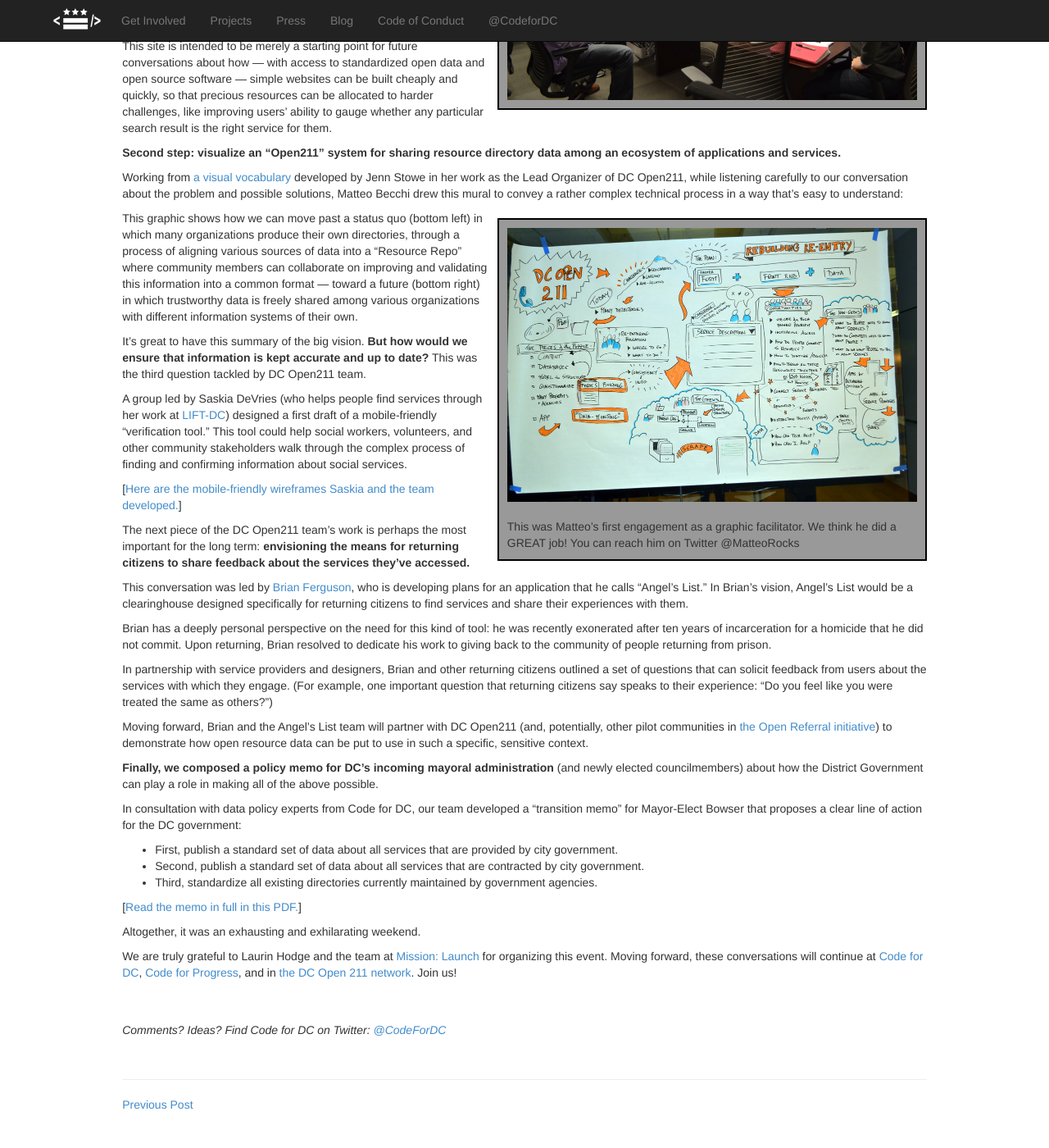
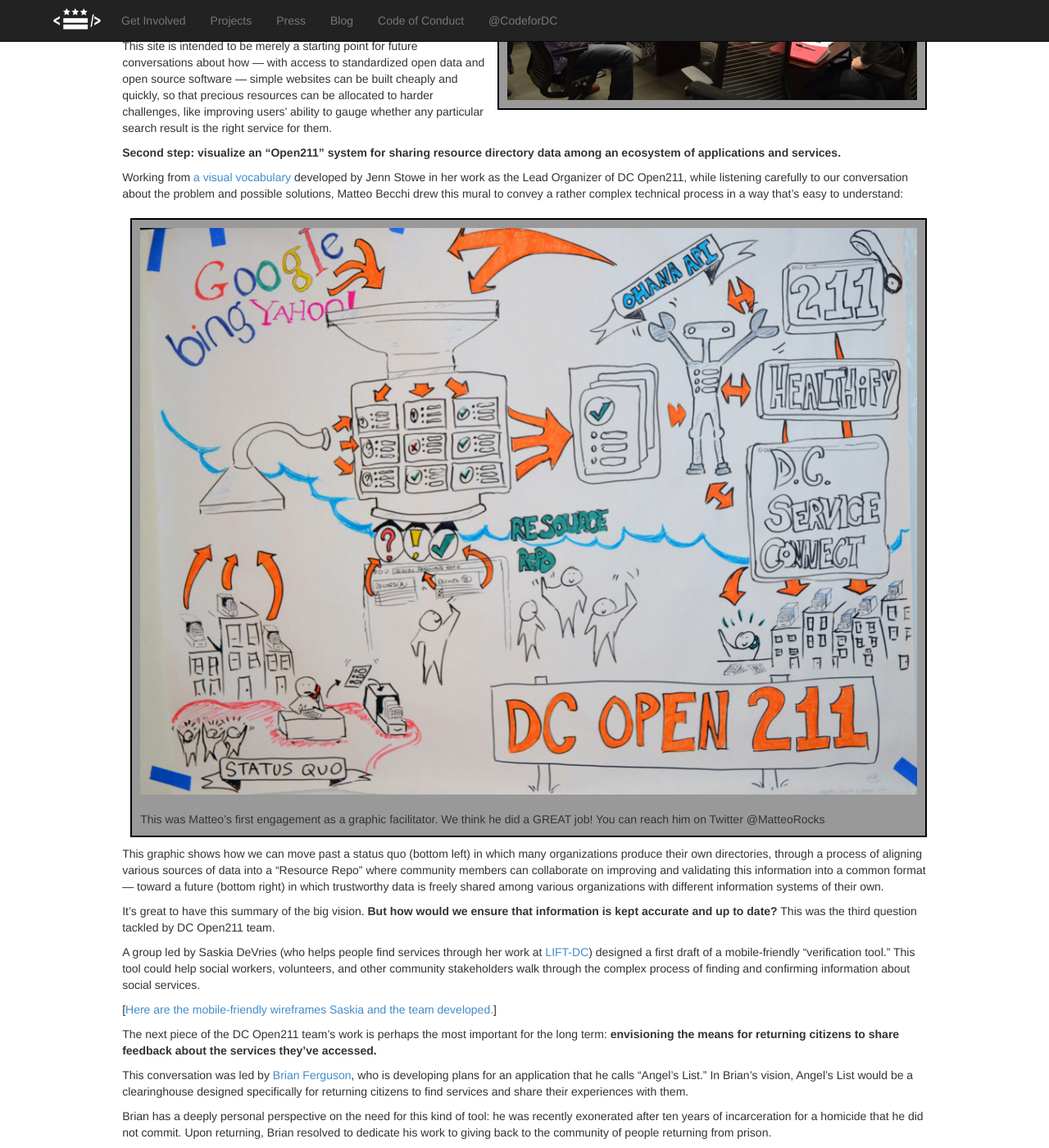
Before and after one commit to civictechdc/codefordc.github.com, a Jekyll site: the page built from blog/_posts/2014-11-18-dc-open211-at-the-rebuilding-reentry-hackathon.html, in a window 1280 px wide and 1400 px high, scrolled down 1178 px. Shown: the whole window at 82% size. Built offline with Jekyll 4.4.1, drawn with Linux system fonts in a browser that asks for light colours; nearby versions of some CDN libraries; Markdown is read by kramdown in place of the engine named in the settings.

Commit message:
fix blog post graphic

```diff
--- a/blog/_posts/2014-11-18-dc-open211-at-the-rebuilding-reentry-hackathon.html
+++ b/blog/_posts/2014-11-18-dc-open211-at-the-rebuilding-reentry-hackathon.html
@@ -64,9 +64,9 @@
 Working from <a href="https://www.openreferral.org/developing-visual-vocabulary-open-referral/" target="_blank">a visual vocabulary</a> developed by Jenn Stowe in her work as the Lead Organizer of DC Open211, while listening carefully to our conversation about the problem and possible solutions, Matteo Becchi drew this mural to convey a rather complex technical process in a way that’s easy to understand:
 </p>
 <span class="blog-img-wrapper">
-	<img src="/images/blog/images/2014-11-18/2014-11-09%2018.30.42.jpg" class="blog-img-large" />
+	<img src="/images/blog/images/2014-11-18/DC-Open-211_02-1.jpg" class="blog-img-full" />
 	<br/>
-	<span class="blog-img-large">
+	<span class="blog-img-full">
 	This was Matteo’s first engagement as a graphic facilitator. We think he did a GREAT job! You can reach him on Twitter @MatteoRocks
 	</span>
 </span>
--- a/css/style.css
+++ b/css/style.css
@@ -346,6 +346,14 @@
 	width:200px;
 }
 
+.blog-img-wrapper img.blog-img-full,
+.blog-img-wrapper span.blog-img-full
+{
+	display:block;
+	width:100%;
+}
+
+
 
 .blog-img-wrapper img.blog-img-large,
 .blog-img-wrapper span.blog-img-large
```
Also changed, not shown: images/blog/images/2014-11-18/DC-Open-211_02-1.jpg (added).
